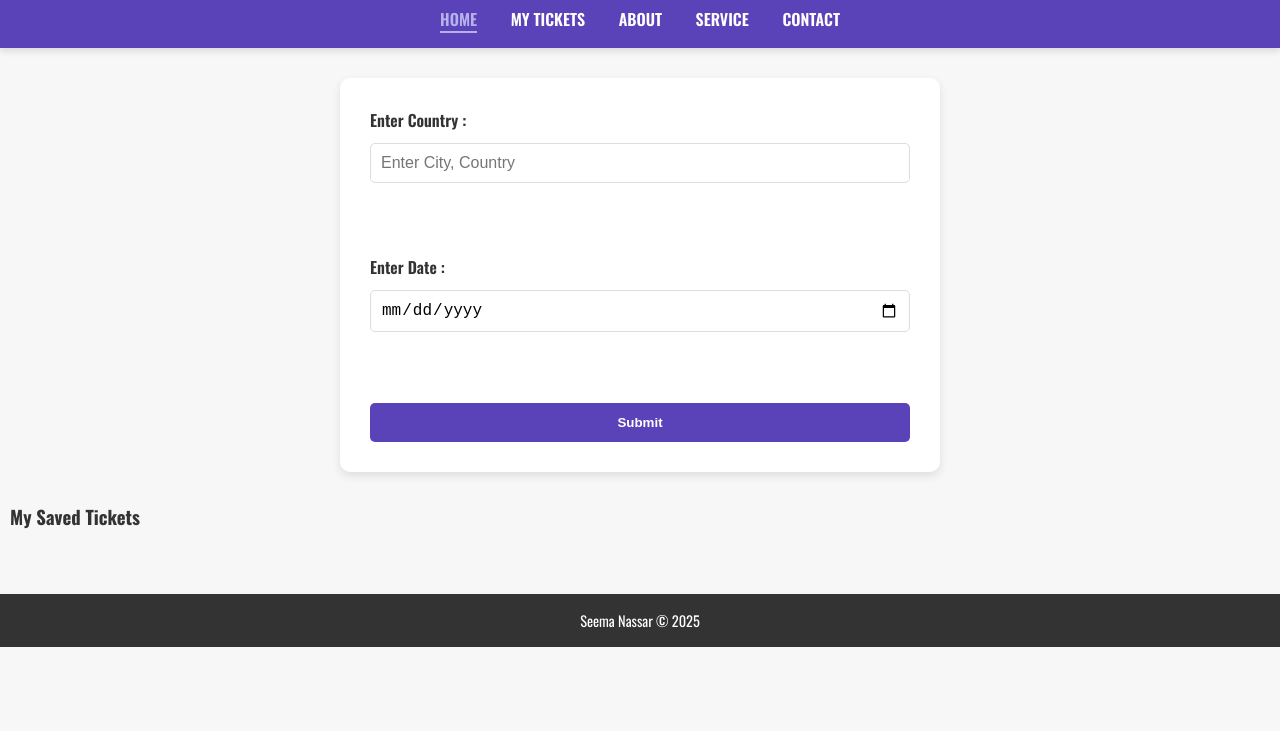
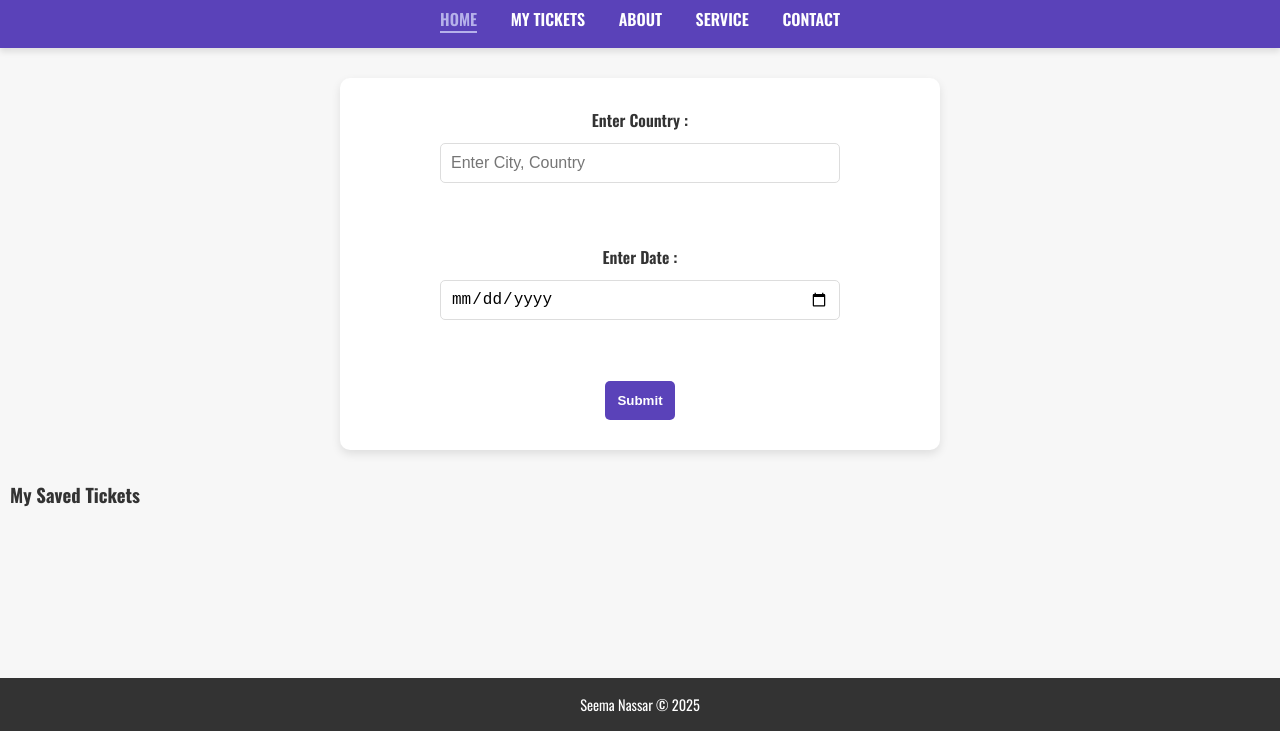
Before and after one commit to SeemaNassar/Travel-App, a website built with webpack: page src/client/views/index.html in a window 1280 px wide. Shown: the part 69-800 px from the top of the page. Built offline with nearby package versions, Linux system fonts and the light colour scheme; a web font is replaced by a local one.

Commit message:
design updates

```diff
--- a/src/client/styles/forms.scss
+++ b/src/client/styles/forms.scss
@@ -1,6 +1,7 @@
 // Input Section styles
 #input-section {
     max-width: 600px;
+    width: 100%;
     margin: 30px auto;
     background-color: white;
     padding: 30px;
@@ -10,6 +11,7 @@
     form {
         display: flex;
         flex-direction: column;
+        align-items: center;
 
         label {
             font-size: 1rem;
@@ -19,12 +21,17 @@
 
         input[type="text"],
         input[type="date"] {
+            width: 100%;
+            max-width: 400px;
             padding: 10px;
             font-size: 1rem;
             border: 1px solid #ddd;
             border-radius: 5px;
-            margin-bottom: 20px;
+            margin-bottom: 10px;
+            box-sizing: border-box;
             transition: border 0.3s ease;
+
+            height: 40px;
 
             &:focus {
                 border-color: $primary-color;
--- a/src/client/styles/layout.scss
+++ b/src/client/styles/layout.scss
@@ -5,6 +5,15 @@ body {
     color: #333;
     line-height: 1.6;
     font-size: 16px;
+
+    display: flex;
+    flex-direction: column;
+    min-height: 100vh;
+}
+
+// Main content styles
+main {
+    flex-grow: 1;
 }
 
 // Header styles
--- a/src/client/styles/responsive.scss
+++ b/src/client/styles/responsive.scss
@@ -2,7 +2,7 @@
 @media (max-width: 768px) {
     #input-section,
     #output-section {
-        max-width: 100%;
+        max-width: 90%;
         padding: 20px;
     }
 
--- a/src/client/views/index.html
+++ b/src/client/views/index.html
@@ -20,6 +20,7 @@
             <a href="#">Contact</a>
         </nav>
     </header>
+    <main>
         <section id="input-section">
             <form id="input-form">
                 <label for="country">Enter Country :</label>
@@ -41,7 +42,7 @@
             <h3>My Saved Tickets</h3>
             <div id="tickets-list"></div>
         </section>
-
+    </main>
     <footer>
         <p> Seema Nassar © 2025 </p>
     </footer>
```
Lines whose indentation alone changed are shown as unchanged.
